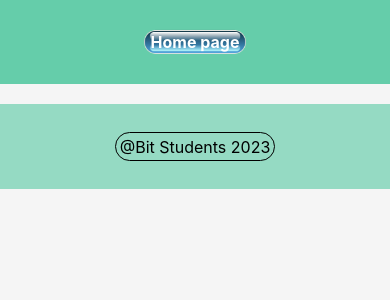
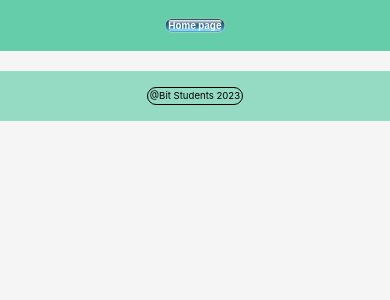
Before and after one commit to A-Vojislav/bitfinal, a React (Create React App) app in the folder bitfinal/: page / in a window 390 px wide. Shown: the top 300 px of the page. Built offline with nearby package versions, Linux system fonts and the light colour scheme; no server answers.

Commit message:
css updates and build

```diff
--- a/bitfinal/src/components/pages/CandidateReports.module.css
+++ b/bitfinal/src/components/pages/CandidateReports.module.css
@@ -17,3 +17,17 @@
     animation: fade-in 1.5s ease-in-out forwards;
 
 }
+
+
+@media screen and (max-width: 768px) {
+  .presentCandidates {
+    justify-content: center;
+  }
+}
+
+@media screen and (max-width: 480px) {
+  .presentCandidates {
+    flex-wrap: wrap;
+    justify-content: center;
+  }
+}
--- a/bitfinal/src/components/pages/Header.module.css
+++ b/bitfinal/src/components/pages/Header.module.css
@@ -5,6 +5,7 @@
     margin: auto;
     margin-bottom: 20px;
     height: 10vh;
+    font-size: 1.2rem;
 }
 
 .header a{
@@ -35,6 +36,7 @@
     margin: auto;
     margin-top: 20px;
     height: 10vh;
+    font-size: 1.2rem;
 }
 
 .footer p{
@@ -44,3 +46,45 @@
     border-radius: 15px;
     padding: 1%;
 }
+
+@media (max-width: 768px) {
+    .header {
+      height: 8vh;
+      font-size: 1rem;
+    }
+    .header a {
+        padding: 1%;
+        font-size: 0.8rem;
+      }
+
+      .footer {
+        height: 8vh;
+        font-size: 1rem;
+      }
+
+      .footer p {
+        padding: 0.8%;
+        font-size: 0.8rem;
+      }
+  }
+
+  @media (max-width: 480px) {
+    .header {
+      height: 6vh;
+      font-size: 0.8rem;
+    }
+    .header a {
+        padding: 0.8%;
+        font-size: 0.6rem;
+      }
+
+      .footer {
+        height: 6vh;
+        font-size: 0.8rem;
+      }
+
+      .footer p {
+        padding: 0.6%;
+        font-size: 0.6rem;
+      }
+  }
--- a/bitfinal/src/components/pages/ReportModal.module.css
+++ b/bitfinal/src/components/pages/ReportModal.module.css
@@ -17,6 +17,7 @@
     overflow: auto;
     padding: 20px;
     margin: auto;
+    margin-top: 10%;
     background-color: white;
     border-radius: 5px;
   }
@@ -40,3 +41,20 @@ h1{
   width: 40%;
   overflow: auto;
 }
+
+
+@media only screen and (min-width: 768px) {
+  .popup {
+    max-width: 60%;
+  }
+
+  .main {
+    float: left;
+    width: 40%;
+  }
+
+  .note {
+    float: right;
+    width: 40%;
+  }
+}
--- a/bitfinal/src/components/pages/SingleCandidate.js
+++ b/bitfinal/src/components/pages/SingleCandidate.js
@@ -96,7 +96,7 @@ function SingleCandidate() {
 								<th>Company Name</th>
 								<th>Interview Date</th>
 								<th>Status</th>
-								<th>Note</th>
+								<th>View More</th>
 							</tr>
 						</thead>
 						<tbody>
--- a/bitfinal/src/components/pages/SingleCandidate.module.css
+++ b/bitfinal/src/components/pages/SingleCandidate.module.css
@@ -2,7 +2,7 @@
   display: flex;
   flex-direction: column;
   align-items: center;
-  padding-bottom: 30%;
+  padding-bottom: 15%;
   margin: auto;
 }
 
--- a/bitfinal/src/components/searchBar/SearchBar.module.css
+++ b/bitfinal/src/components/searchBar/SearchBar.module.css
@@ -17,3 +17,17 @@
     margin-bottom: 3vh;
     text-align: center;
 }
+
+
+@media only screen and (max-width: 768px) {
+    .searchInput {
+      width: 60%;
+    }
+  }
+
+  @media only screen and (max-width: 480px) {
+    .searchInput {
+      width: 80%;
+      font-size: 14px;
+    }
+  }
--- a/bitfinal/src/components/servicePages/Button.module.css
+++ b/bitfinal/src/components/servicePages/Button.module.css
@@ -17,3 +17,20 @@
   .button:focus {
     outline: none;
   }
+
+
+  @media only screen and (max-width: 768px) {
+    .button {
+      font-size: 14px;
+      padding: 0.5rem 1rem;
+      border-radius: 8px;
+    }
+  }
+
+  @media only screen and (max-width: 480px) {
+    .button {
+      font-size: 12px;
+      padding: 0.5rem 0.75rem;
+      border-radius: 6px;
+    }
+  }
```
